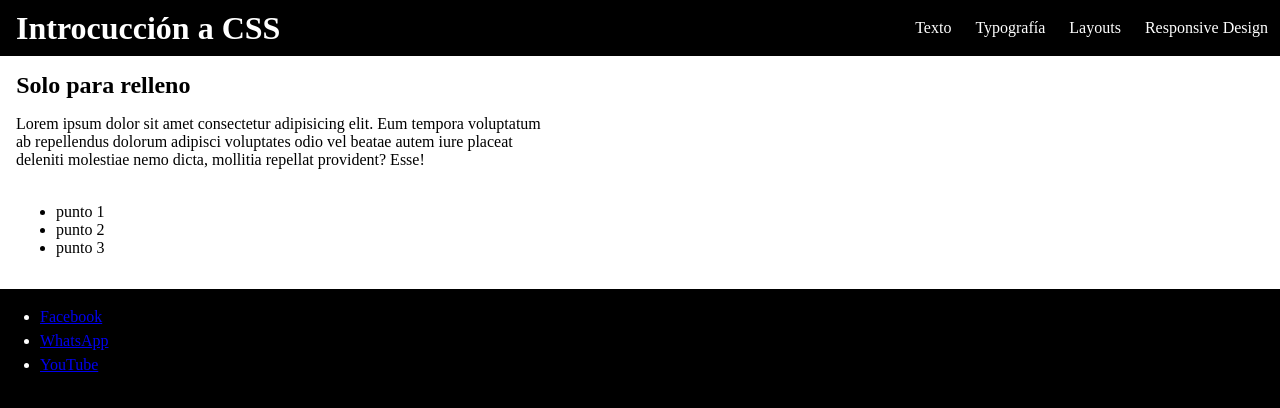
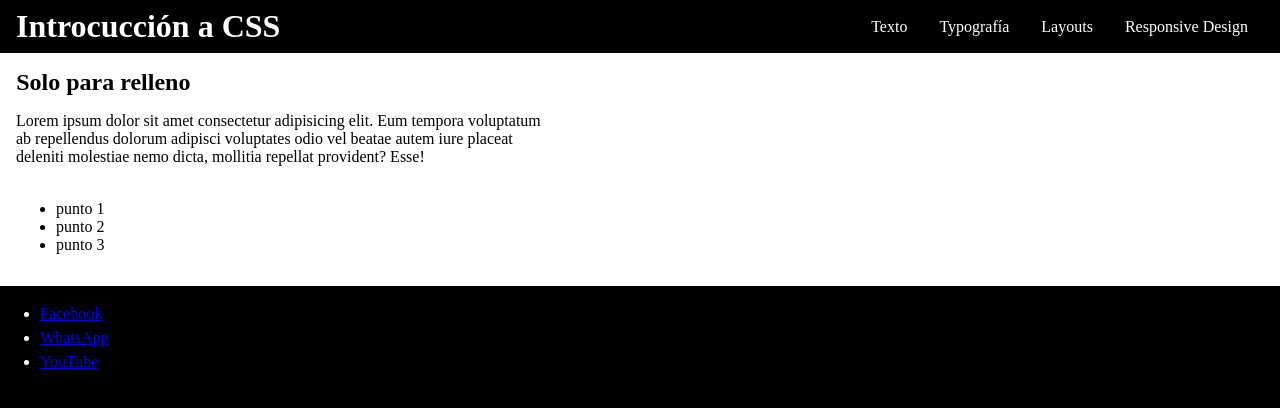
Before and after one commit to MAEZ2112/pw1_202403_S, a plain HTML site: page Cuento/css_intro.html in a window 1280 px wide. Drawn offline with Linux system fonts and the light colour scheme.

Commit message:
Cambios en intro.css y css_intro.html

```diff
--- a/Cuento/CSS/intro.css
+++ b/Cuento/CSS/intro.css
@@ -33,11 +33,14 @@ header nav ul
 {
     display: flex;
     list-style: none;
+    margin: 0px;
+    margin-right: 1rem;
 }
 
 header nav ul li a
 {
-    padding: 0.5rem 0.75rem;
+    display: block;
+    padding: 0.75rem 1rem;
     text-decoration: none;
     color: #fff;
     transition: background-color 1s ease;
```
